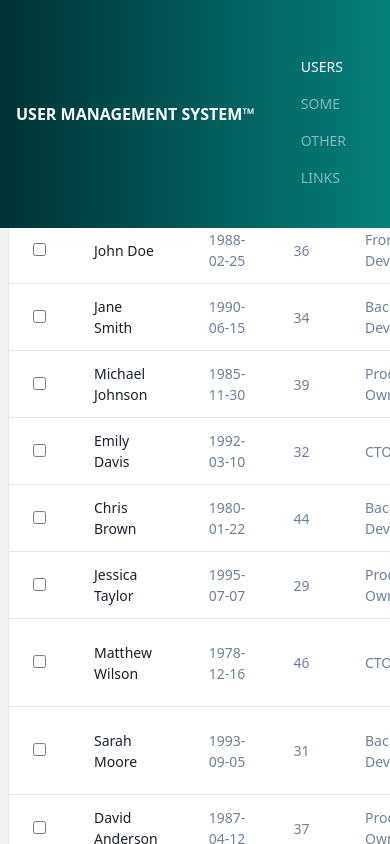
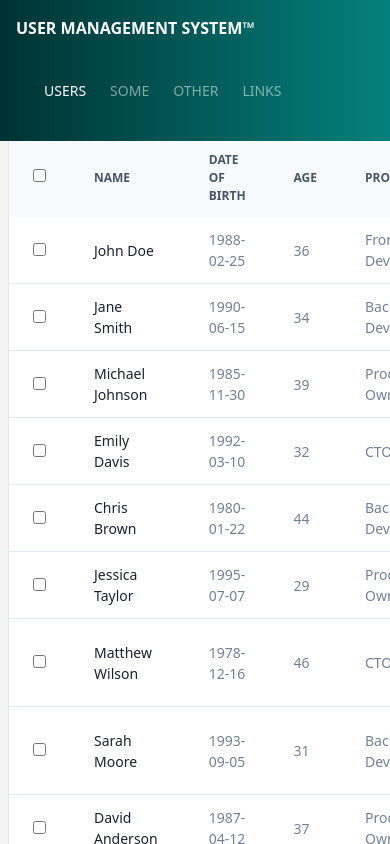
Before and after one commit to viktorgullmark/ums, a Vue app: page / in a window 390 px wide. Shown: the top 844 px of the page. Built offline with nearby package versions, Linux system fonts and the light colour scheme.

Commit message:
Fix smaller screen layout for navbar

```diff
--- a/src/components/NavBar.vue
+++ b/src/components/NavBar.vue
@@ -9,7 +9,7 @@
       >
       <div class="block w-auto" id="navbar-default">
         <ul
-          class="font-medium flex flex-col p-4 md:p-0 mt-4 rounded-lg bg-gray-50 md:flex-row md:space-x-8 rtl:space-x-reverse md:mt-0 border-0"
+          class="font-medium flex flex-row p-4 md:p-0 mt-4 rounded-lg bg-gray-50 md:space-x-8 md:mt-0 border-0"
         >
           <li v-for="link in links" :key="link.url">
             <a
```
